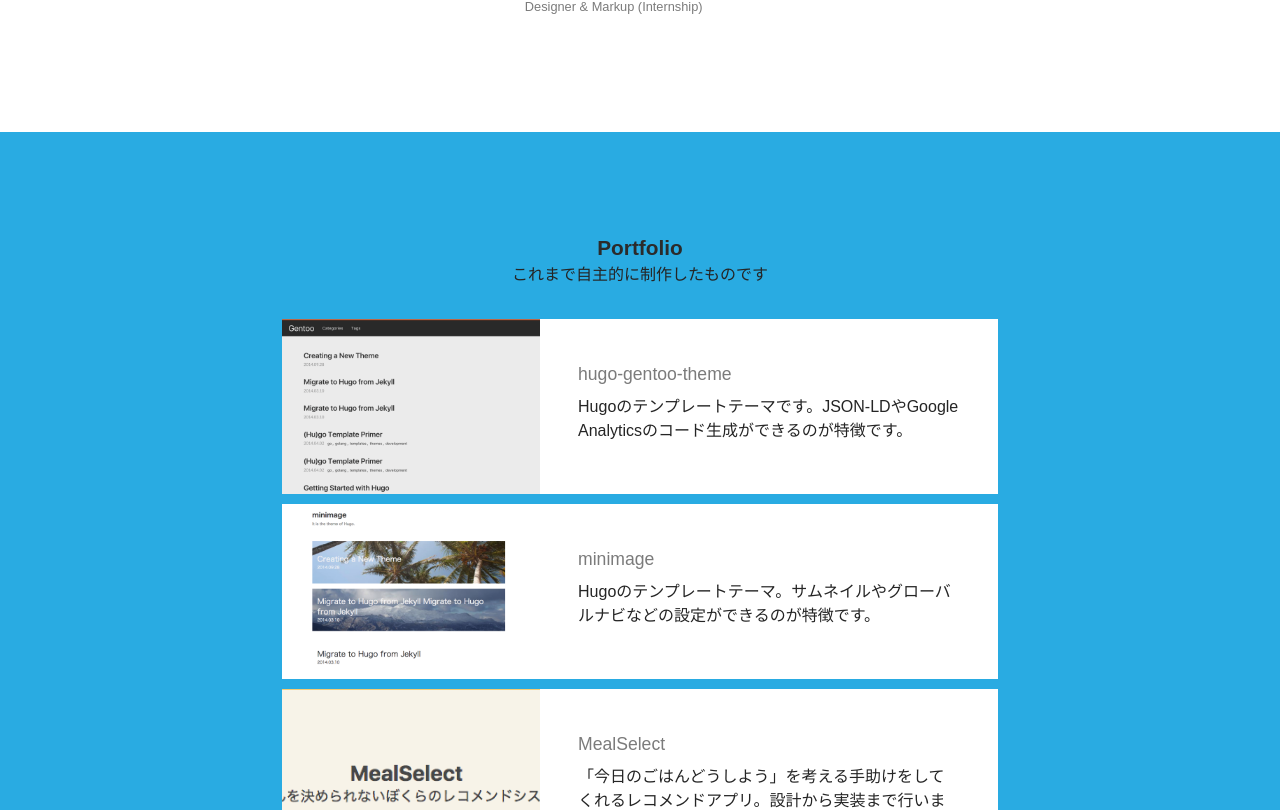
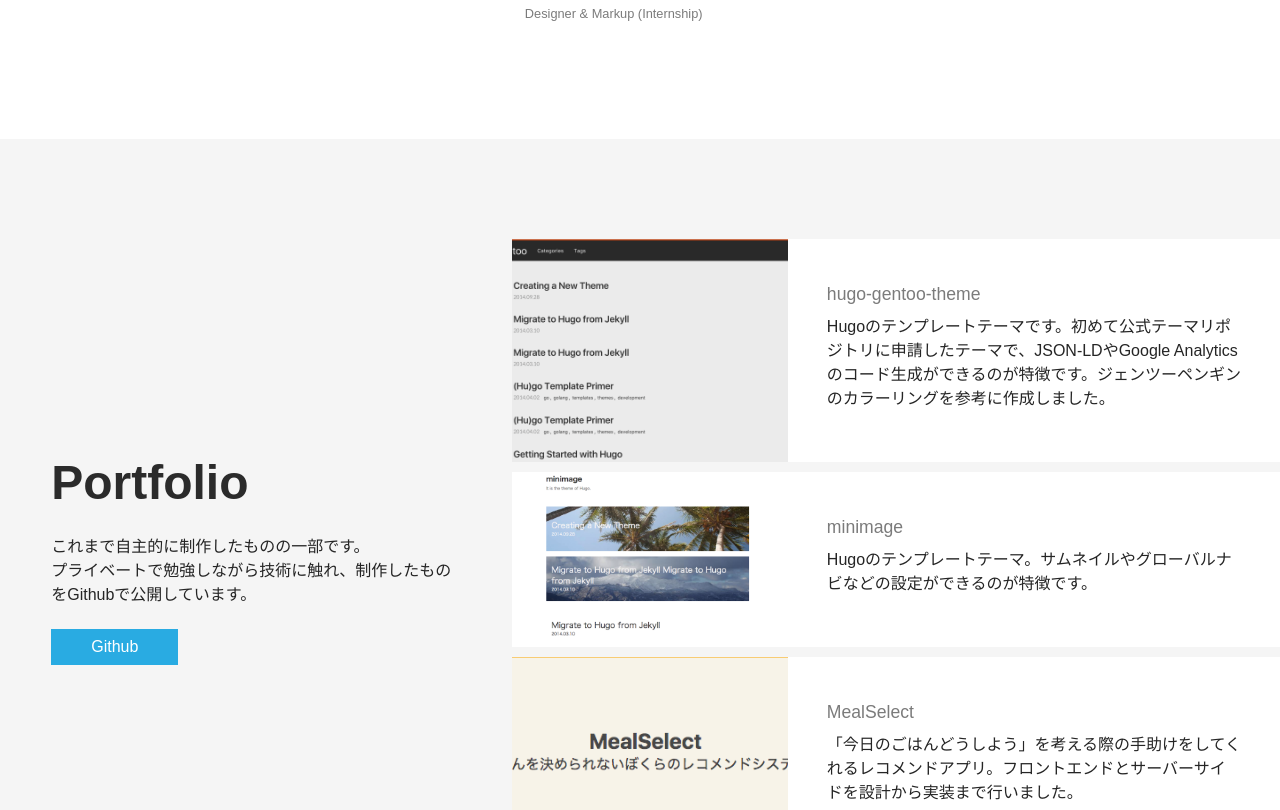
Before and after one commit to d-kusk/me, a React (Create React App) app: page / in a window 1280 px wide. Shown: the part 592-1402 px from the top of the page. Built offline with nearby package versions, Linux system fonts and the light colour scheme.

Commit message:
update portfolio section

```diff
--- a/src/components/Portfolio.js
+++ b/src/components/Portfolio.js
@@ -2,15 +2,21 @@ import React, { Component } from 'react'
 import styled from 'styled-components'
 import { SubTitle, SubSubTitle } from './style/Title'
 import { Text } from './style/Text'
+import { Button } from './style/Button'
+import {
+  SeparateSection,
+  SeparateHead,
+  SeparateContent
+} from '../layouts/SeparateSection'
 
 import hugoGentooTheme from '../static/image/img-hugo-gentoo-theme.png'
 import hugoMinimage from '../static/image/img-hugo-minimage.png'
 import mealselect from '../static/image/img-mealselect.png'
 
 const PortfolioArea = styled.div`
-  max-width: 1024px;
+  /* max-width: 1024px;
   margin-right: auto;
-  margin-left: auto;
+  margin-left: auto; */
 
   .header {
     text-align: center;
@@ -45,7 +51,7 @@ const PortfolioCard = styled.div`
 
     &:hover {
       transform: translate3d(0, -3px, 0);
-      box-shadow: 0px 18px 10px #0c82b4;
+      box-shadow: 0px 8px 10px #d5d5d5;
     }
   }
 
@@ -83,8 +89,10 @@ const Portfolio = props => {
   return (
     <PortfolioCard>
       <a href={model.link}>
-        <div className="image" style={{backgroundImage: `url(${model.file})`}}>
-        </div>
+        <div
+          className="image"
+          style={{ backgroundImage: `url(${model.file})` }}
+        />
         <div className="content">
           <SubSubTitle>{model.title}</SubSubTitle>
           <Text>{model.description}</Text>
@@ -103,7 +111,7 @@ class PortfolioSection extends Component {
         {
           title: 'hugo-gentoo-theme',
           description:
-            'Hugoのテンプレートテーマです。JSON-LDやGoogle Analyticsのコード生成ができるのが特徴です。',
+            'Hugoのテンプレートテーマです。初めて公式テーマリポジトリに申請したテーマで、JSON-LDやGoogle Analyticsのコード生成ができるのが特徴です。ジェンツーペンギンのカラーリングを参考に作成しました。',
           link: 'https://github.com/d-kusk/hugo-gentoo-theme',
           file: hugoGentooTheme
         },
@@ -117,7 +125,7 @@ class PortfolioSection extends Component {
         {
           title: 'MealSelect',
           description:
-            '「今日のごはんどうしよう」を考える手助けをしてくれるレコメンドアプリ。設計から実装まで行いました。',
+            '「今日のごはんどうしよう」を考える際の手助けをしてくれるレコメンドアプリ。フロントエンドとサーバーサイドを設計から実装まで行いました。',
           link: 'https://mealselect.daisukekonishi.com',
           file: mealselect
         }
@@ -128,11 +136,21 @@ class PortfolioSection extends Component {
   render() {
     return (
       <PortfolioArea>
-        <header className="header">
+        <SeparateSection>
+          <SeparateHead>
+            <header>
               <SubTitle>Portfolio</SubTitle>
-          <Text>これまで自主的に制作したものです</Text>
             </header>
-        <div className="body">
+            <Text>
+              これまで自主的に制作したものの一部です。
+              <br />
+              プライベートで勉強しながら技術に触れ、制作したものをGithubで公開しています。
+            </Text>
+            <Button href={'https://github.com/d-kusk'} blank>
+              Github
+            </Button>
+          </SeparateHead>
+          <SeparateContent>
             <WorksList>
               {this.state.portfolios.map((portfolio, index) => {
                 return (
@@ -142,7 +160,15 @@ class PortfolioSection extends Component {
                 )
               })}
             </WorksList>
-        </div>
+          </SeparateContent>
+        </SeparateSection>
+        {/* <header className="header">
+          <SubTitle>Portfolio</SubTitle>
+          <Text></Text>
+        </header> */}
+        {/* <div className="body">
+
+        </div> */}
       </PortfolioArea>
     )
   }
--- a/src/components/style/Button.js
+++ b/src/components/style/Button.js
@@ -19,7 +19,7 @@ const ButtonStyle = styled.div`
 
 const Button = props => {
   return (
-    <ButtonStyle>
+    <ButtonStyle className="button">
       <a href={props.href} target={props.blank ? '_blank' : 'self'}>
         {props.children}
       </a>
--- a/src/components/style/Title.js
+++ b/src/components/style/Title.js
@@ -2,13 +2,13 @@ import styled from 'styled-components'
 
 const MainTitle = styled.h1`
   margin-bottom: 0;
-  font-size: 1.6rem;
+  font-size: 1.8rem;
   color: #efefef;
 `
 
 const SubTitle = styled.h2`
   margin-bottom: 0;
-  font-size: 1.3rem;
+  font-size: 1.6rem;
   color: ${props => (props.primary ? '#29abe2' : 'inherit')};
 `
 
--- a/src/components/style/layout.js
+++ b/src/components/style/layout.js
@@ -1,7 +1,7 @@
 import styled from 'styled-components'
 
 const Section = styled.section`
-  background-color: ${props => (props.primary ? '#29abe2' : '#fff')};
+  background-color: ${props => (props.primary ? '#f5f5f5' : '#fff')};
   padding-top: 60px;
   padding-bottom: 60px;
 
@@ -15,6 +15,10 @@ const Container = styled.div`
   max-width: 1125px; /* iPhone X 縦持ちの横幅 */
   margin-left: auto;
   margin-right: auto;
+
+  @media (min-width: 1124px) {
+    max-width: 1480px;
+  }
 `
 
 const Footer = styled.footer`
--- /dev/null
+++ b/src/layouts/SeparateSection.js
@@ -0,0 +1,38 @@
+import styled from 'styled-components'
+
+const SeparateSection = styled.div`
+  display: flex;
+  flex-wrap: wrap;
+  align-items: center;
+`
+
+const SeparateHead = styled.div`
+  width: 40%;
+  box-sizing: border-box;
+  padding: 4%;
+
+  header {
+    margin-bottom: 1em;
+
+    &::after {
+      content: '';
+      diaplay: block;
+      background-color: #fff;
+    }
+  }
+
+  h2 {
+    font-size: 3em;
+  }
+
+  > .button {
+    margin-top: 1.4em;
+    text-align: left;
+  }
+`
+
+const SeparateContent = styled.div`
+  width: 60%;
+`
+
+export { SeparateSection, SeparateHead, SeparateContent }
```
Lines whose indentation alone changed are shown as unchanged.
